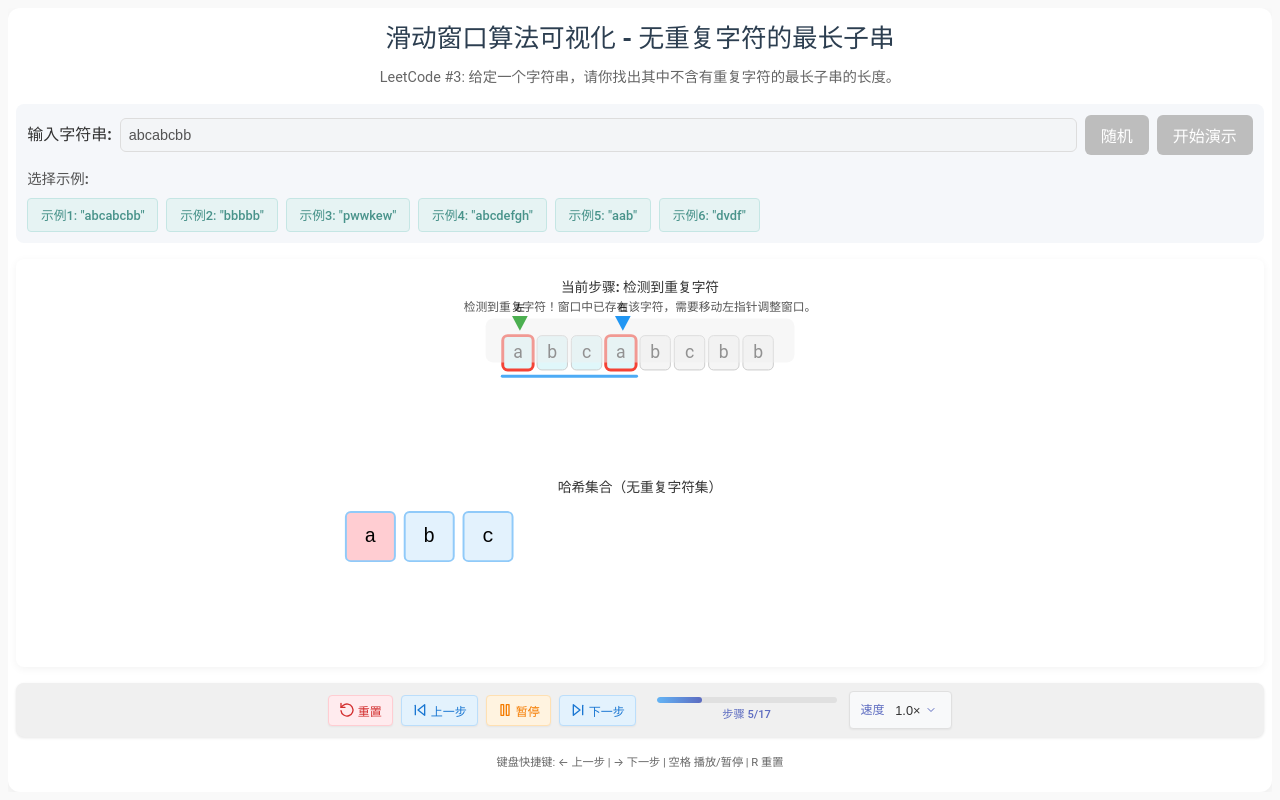
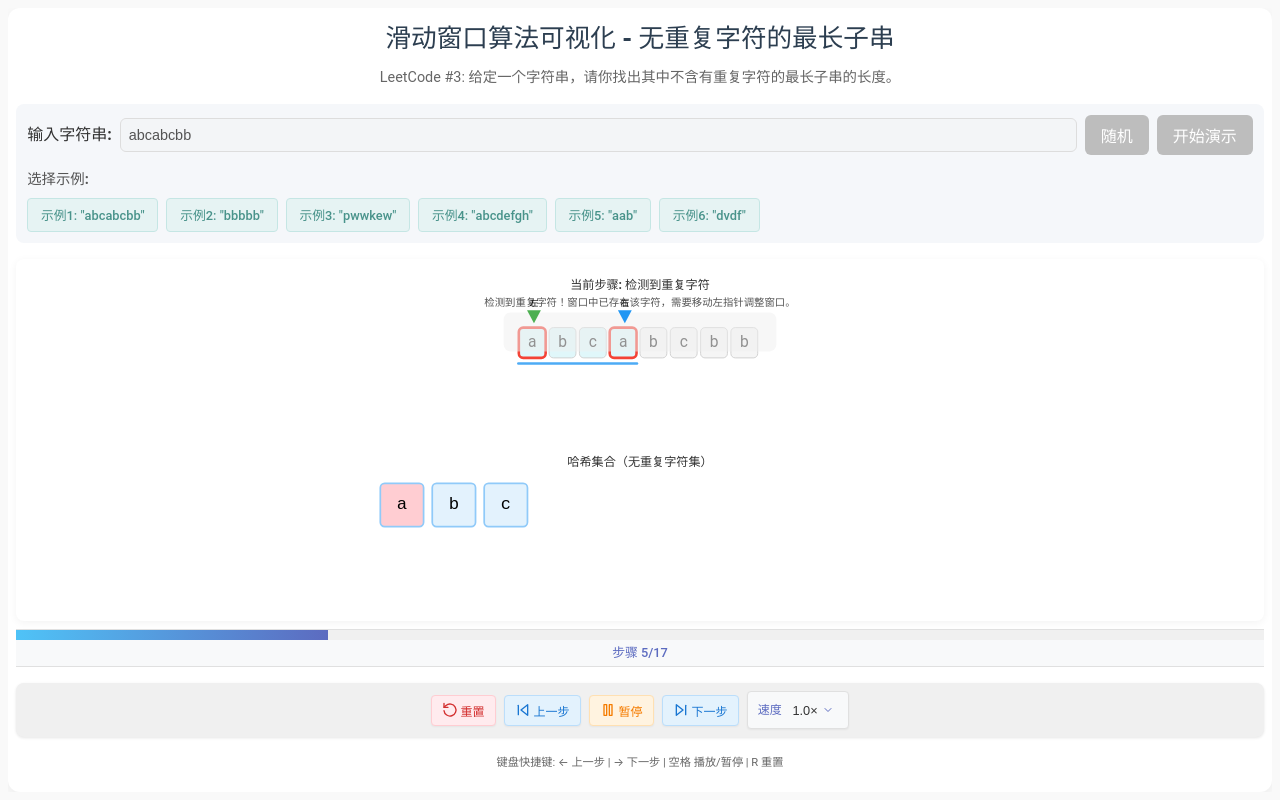
Before and after one commit to fuck-algorithm/leetcode-3-longest-substring-without-repeating-characters, a React (Vite) app: page / in a window 1280 px wide. Built offline with nearby package versions, Linux system fonts and the light colour scheme.

Commit message:
添加全屏宽度进度条，优化进度显示效果

```diff
--- a/src/App.css
+++ b/src/App.css
@@ -449,3 +449,47 @@ h1 {
     display: none;
   }
 }
+
+/* 全屏宽度进度条 */
+.fullwidth-progress-container {
+  width: 100%;
+  position: relative;
+  margin-bottom: 0.5rem;
+  padding: 0;
+  border-top: 1px solid #e0e0e0;
+  border-bottom: 1px solid #e0e0e0;
+  background-color: #f8f9fa;
+}
+
+.fullwidth-progress-bar {
+  width: 100%;
+  height: 10px;
+  background-color: #f0f0f0;
+  overflow: hidden;
+  position: relative;
+}
+
+.fullwidth-progress-fill {
+  height: 100%;
+  background: linear-gradient(90deg, #4fc3f7 0%, #5c6bc0 100%);
+  transition: width 0.3s ease;
+}
+
+.fullwidth-progress-text {
+  font-size: 0.8rem;
+  font-weight: 500;
+  color: #5c6bc0;
+  text-align: center;
+  padding: 4px 0;
+}
+
+/* 媒体查询样式 */
+@media (max-width: 768px) {
+  .fullwidth-progress-container {
+    margin-bottom: 0.3rem;
+  }
+
+  .fullwidth-progress-bar {
+    height: 6px;
+  }
+}
--- a/src/components/AlgorithmRunner.tsx
+++ b/src/components/AlgorithmRunner.tsx
@@ -42,6 +42,9 @@ const AlgorithmRunner: React.FC<AlgorithmRunnerProps> = ({
     handleSpeedChange,
     setIsPlaying
   } = useAlgorithmState();
+
+  // 计算进度百分比
+  const progressPercentage = Math.round((currentStateIndex / (stateHistory.length - 1)) * 100) || 0;
 
   // 使用播放控制钩子
   usePlaybackControls({
@@ -104,6 +107,20 @@ const AlgorithmRunner: React.FC<AlgorithmRunnerProps> = ({
             />
           </div>
 
+          {/* 全屏宽度进度条 */}
+          <div className="fullwidth-progress-container">
+            <div className="fullwidth-progress-bar">
+              <div
+                className="fullwidth-progress-fill"
+                style={{ width: `${progressPercentage}%` }}
+                title={`${progressPercentage}%`}
+              ></div>
+            </div>
+            <div className="fullwidth-progress-text">
+              步骤 {currentStateIndex + 1}/{stateHistory.length}
+            </div>
+          </div>
+
           <Controls
             onPrev={stepBackward}
             onNext={stepForward}
@@ -117,6 +134,7 @@ const AlgorithmRunner: React.FC<AlgorithmRunnerProps> = ({
             onSpeedChange={handleSpeedChange}
             currentStep={currentStateIndex}
             totalSteps={stateHistory.length}
+            hideProgressBar={true}
           />
         </>
       )}
--- a/src/components/controls/Controls.tsx
+++ b/src/components/controls/Controls.tsx
@@ -16,6 +16,7 @@ interface ControlsProps {
   onSpeedChange: (speed: number) => void;
   currentStep: number;
   totalSteps: number;
+  hideProgressBar?: boolean;
 }
 
 /**
@@ -34,7 +35,8 @@ const Controls: React.FC<ControlsProps> = ({
   playbackSpeed,
   onSpeedChange,
   currentStep = 0,
-  totalSteps = 1
+  totalSteps = 1,
+  hideProgressBar = false
 }) => {
   // 计算进度百分比
   const progressPercentage = Math.round((currentStep / (totalSteps - 1)) * 100) || 0;
@@ -112,7 +114,8 @@ const Controls: React.FC<ControlsProps> = ({
           </ControlButton>
         </div>
 
-        {/* 进度条 */}
+        {/* 进度条 - 仅在不隐藏时显示 */}
+        {!hideProgressBar && (
           <div className="progress-container">
             <div className="progress-bar">
               <div
@@ -125,6 +128,7 @@ const Controls: React.FC<ControlsProps> = ({
               步骤 {currentStep + 1}/{totalSteps}
             </div>
           </div>
+        )}
 
         {/* 速度控制 */}
         <SpeedControl
```
Lines whose indentation alone changed are shown as unchanged.
